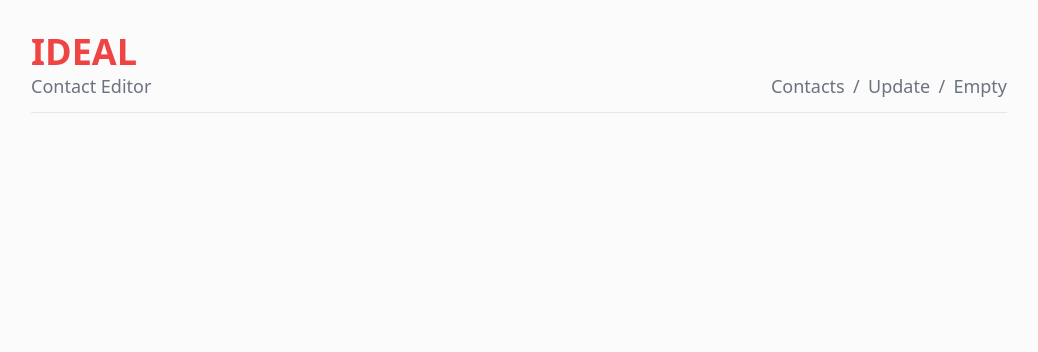
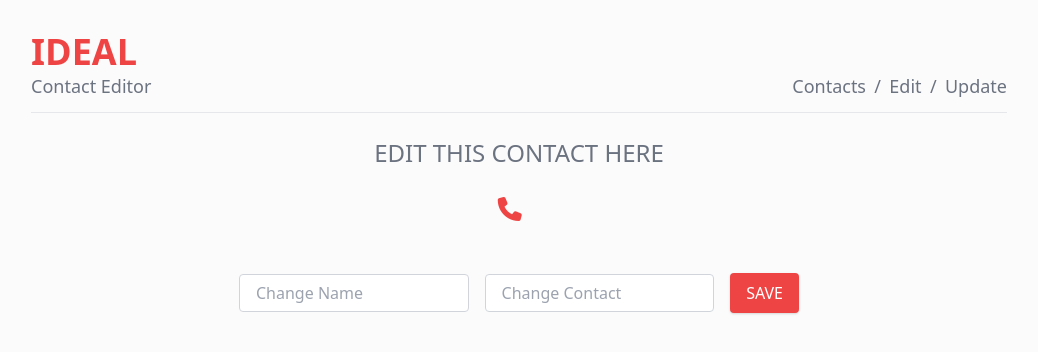
Before and after one commit to React-JS-Beginner/mongodb-database, a React (Create React App) app: page /contacts/edit/1 in a window 1280 px wide. Shown: the top 352 px of the page, without its empty margins (121-1159 px from the left). Built offline with nearby package versions, Linux system fonts and the light colour scheme; no server answers.

Commit message:
final-UI-done

```diff
--- a/src/App.js
+++ b/src/App.js
@@ -1,7 +1,9 @@
 import { BrowserRouter, Switch, Route } from "react-router-dom";
+import Edit from "./Components/Edit/Edit";
+import EmptyEdit from "./Components/EmptyEdit/EmptyEdit";
+import EmptyUpdate from "./Components/EmptyUpdate/EmptyUpdate";
 import Header from "./Components/Header/Header";
 import Main from "./Components/Main/Main";
-import Update from "./Components/Update/Update";
 
 function App() {
   return (
@@ -14,8 +16,14 @@ function App() {
         <Route path="/main">
           <Main></Main>
         </Route>
-        <Route path="/contacts/update/:id">
-          <Update></Update>
+        <Route path="/edit">
+          <EmptyEdit></EmptyEdit>
+        </Route>
+        <Route path="/contacts/edit/:id">
+          <Edit></Edit>
+        </Route>
+        <Route path="/update">
+          <EmptyUpdate></EmptyUpdate>
         </Route>
       </Switch>
     </BrowserRouter>
--- /dev/null
+++ b/src/Components/Edit/Edit.js
@@ -0,0 +1,98 @@
+import React, { useEffect, useState } from "react";
+import { useParams } from "react-router";
+
+const Edit = () => {
+  const [contact, setContact] = useState({});
+  const { id } = useParams();
+
+  useEffect(() => {
+    fetch(`http://localhost:5000/contacts/${id}`)
+      .then((res) => res.json())
+      .then((data) => setContact(data));
+    // .then((data) => console.log(data));
+  }, []);
+
+  return (
+    <div className="container mx-auto text-center mt-6">
+      <span className="text-gray-500 text-2xl uppercase">
+        edit this contact here
+      </span>
+      {/* Specific Contact */}
+      <div className="mt-6">
+        <h1 className="text-2xl uppercase">{contact.name}</h1>
+        <h1 className="text-2xl uppercase mt-4">
+          <i className="fas fa-phone text-red-500"></i>
+          &nbsp; &nbsp;
+          {contact.number}
+        </h1>
+      </div>
+      {/* Form Field */}
+      <div className="px-52">
+        <form
+        // onSubmit={addContactHandler}
+        >
+          <div className="flex mt-12 items-center">
+            {/* Name */}
+            <input
+              className="
+                appearance-none
+                border
+                border-gray-300
+                rounded w-full
+                py-2
+                px-4
+                mr-4
+                text-gray-700
+                leading-tight
+                focus:outline-none
+                focus:border-red-500"
+              // ref={nameRef}
+              id="inline-full-name"
+              type="text"
+              placeholder="Change Name"
+            />
+
+            {/* Contact */}
+            <input
+              className="
+                appearance-none
+                border
+                border-gray-300
+                rounded w-full
+                py-2
+                px-4
+                mr-4
+                text-gray-700 leading-tight
+                focus:outline-none
+                focus:border-red-500"
+              // ref={numberRef}
+              id="inline-full-name"
+              type="text"
+              placeholder="Change Contact"
+            />
+            {/* Button */}
+            <button
+              className="
+                shadow
+                bg-red-500
+                hover:bg-red-400
+                focus:shadow-outline
+                focus:outline-none
+                text-white
+                py-2
+                px-4
+                rounded"
+              type="submit"
+            >
+              SAVE
+            </button>
+            {/* Button */}
+          </div>
+        </form>
+      </div>
+
+    </div>
+  );
+};
+
+export default Edit;
--- /dev/null
+++ b/src/Components/EmptyEdit/EmptyEdit.js
@@ -0,0 +1,13 @@
+import React from "react";
+
+const EmptyEdit = () => {
+  return (
+    <div className="container mx-auto text-center mt-12">
+      <span className="text-gray-500 text-2xl uppercase">
+        select a contact from <span className="text-red-500">contacts</span> page
+      </span>
+    </div>
+  );
+};
+
+export default EmptyEdit;
--- /dev/null
+++ b/src/Components/EmptyUpdate/EmptyUpdate.js
@@ -0,0 +1,13 @@
+import React from "react";
+
+const EmptyUpdate = () => {
+  return (
+    <div className="container mx-auto text-center mt-12">
+      <span className="text-gray-500 text-2xl uppercase">
+        no updated <span className="text-red-500">contact</span>{" "}
+      </span>
+    </div>
+  );
+};
+
+export default EmptyUpdate;
--- a/src/Components/Header/Header.js
+++ b/src/Components/Header/Header.js
@@ -23,17 +23,17 @@ const Header = () => {
             <NavLink
               activeClassName="navs-active"
               className="text-gray-500 text-lg navs me-5"
-              to="/contacts/update"
+              to="/edit"
             >
-              Update
+              Edit
             </NavLink>
             &nbsp; <span className="text-gray-500 text-lg">/</span> &nbsp;
             <NavLink
               activeClassName="navs-active"
               className="text-gray-500 text-lg navs me-5"
-              to="/empty"
+              to="/update"
             >
-              Empty
+              Update
             </NavLink>
           </div>
 
--- a/src/Components/Main/Main.js
+++ b/src/Components/Main/Main.js
@@ -36,7 +36,7 @@ const Main = () => {
       .then((data) => {
         console.log(data);
         const addContact = data;
-        const newContact = [...contacts, addContact]
+        const newContact = [...contacts, addContact];
         setContacts(newContact);
       });
 
@@ -45,9 +45,11 @@ const Main = () => {
     e.preventDefault();
   };
 
-  const deleteHandler = id => {
-    const proceed = window.confirm('Are you sure ? You want to delete this contact?')
-    if(proceed){
+  const deleteHandler = (id) => {
+    const proceed = window.confirm(
+      "Are you sure ? You want to delete this contact?"
+    );
+    if (proceed) {
       fetch(`http://localhost:5000/contacts/${id}`, {
         method: "DELETE",
         headers: {
@@ -57,14 +59,15 @@ const Main = () => {
         .then((res) => res.json())
         .then((data) => {
           // console.log(data);
-        if(data.deleleCount > 0){
-          const remainingContacts = contacts.filter(contact => contact._id !== id);
+          if (data.deleleCount > 0) {
+            const remainingContacts = contacts.filter(
+              (contact) => contact._id !== id
+            );
             setContacts(remainingContacts);
           }
-
         });
     }
-  }
+  };
 
   return (
     <div className="container mx-auto">
@@ -169,8 +172,8 @@ const Main = () => {
                   </div>
 
                   <div className="flex items-center">
-                    <Link to={`/contacts/update/${contact._id}`}>
-                      <i class="fas fa-redo text-gray-300 text-xl mr-4"></i>
+                    <Link to={`/contacts/edit/${contact._id}`}>
+                      <i class="fas fa-edit text-gray-300 font-thin text-xl mr-4 "></i>
                     </Link>
                     <button onClick={() => deleteHandler(contact._id)}>
                       <i className="fas fa-trash-alt text-red-500 text-xl"></i>
--- a/src/Components/Update/Update.js
+++ /dev/null
@@ -1,26 +0,0 @@
-import React, { useEffect, useState } from "react";
-import { useParams } from "react-router";
-
-const Update = () => {
-  const [contact, setContact] = useState({});
-  const {id} = useParams();
-
-  useEffect(() => {
-    fetch(`http://localhost:5000/contacts/${id}`)
-      .then((res) => res.json())
-      .then((data) => setContact(data));
-    // .then((data) => console.log(data));
-  }, []);
-
-  return (
-    <div className="container mx-auto text-center mt-6">
-      <span className="text-gray-500 text-2xl uppercase">Updated contacts</span>
-      <div className="mt-12">
-        {id}
-      </div>
-      <p>{contact.name}</p>
-    </div>
-  );
-};
-
-export default Update;
```
Lines whose indentation alone changed are shown as unchanged.
